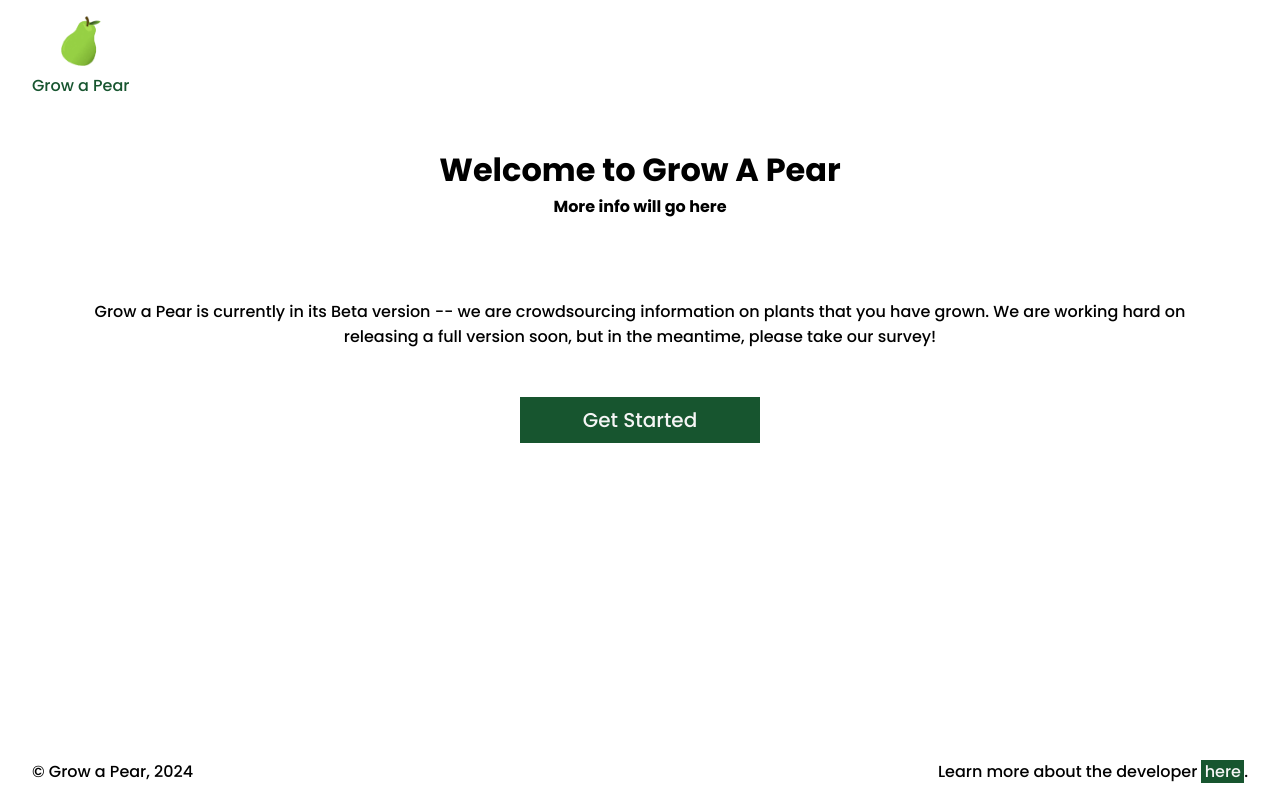
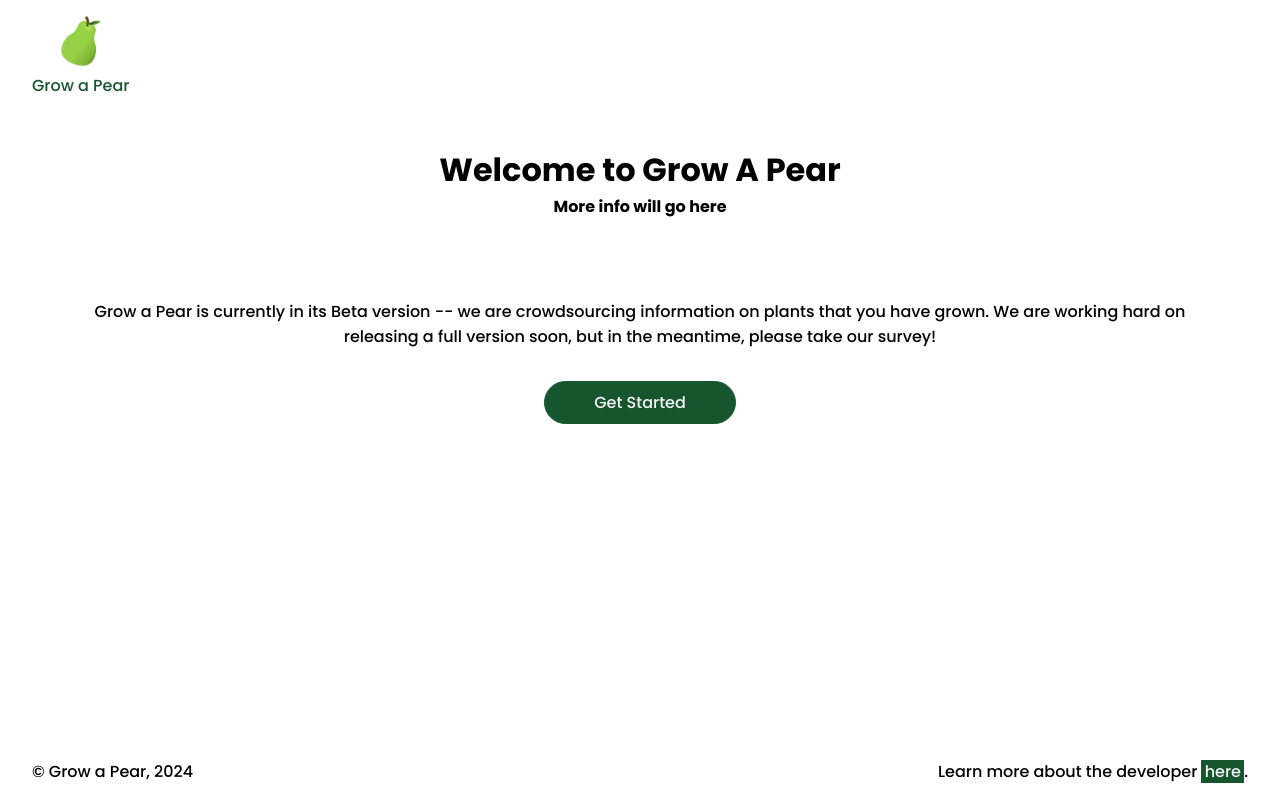
Before and after one commit to meredith-j/grow-a-pear-frontend, a Next.js app: page / in a window 1280 px wide. Built offline with nearby package versions, Linux system fonts and the light colour scheme.

Commit message:
update button styles across application

```diff
--- a/src/app/components/form.js
+++ b/src/app/components/form.js
@@ -202,7 +202,7 @@ export default function Form() {
                                 setEmail(e.target.value)}}
                     />
                 </div>
-                <button className={styles.form_submit} value="submit" type="submit">Save my plants</button>
+                <button className={styles.form_button} value="submit" type="submit">Save my plants</button>
         </form>
     </div>
     )
--- a/src/app/styles/home.module.scss
+++ b/src/app/styles/home.module.scss
@@ -38,27 +38,20 @@
     }
   }
 
-  &_start {
-    text-decoration: none;
-    text-align: center;
-    width: 45%;
-    margin: 1rem 0 0 0;
+    &_start:hover {
+      background-color: $background;
+      color: $text-alt;
+      border: 0.05rem solid $text-alt;
+      }
 
-    @include tablet {
-      width: 15rem;
-    }
-
-  }
-
-  &_link {
-    background-color: $text-alt;
-    color: whitesmoke;
-    padding: 0.5rem 0.25rem;
-    font-size: 1.25rem;
-    width: 100%;
-
-    @include tablet {
-      width: 15rem;
-    }
-  }
+    &_start {
+      background-color: $text-alt;
+      text-decoration: none;
+      color: $background;
+      padding: 0.5rem;
+      width: 12rem;
+      text-align: center;
+      border-radius: 10rem;
+      border: 0.05rem solid $text-alt;
+      }
 }
```
Also changed, not shown: src/app/styles/your-garden.module.scss (+16 -0 lines).
